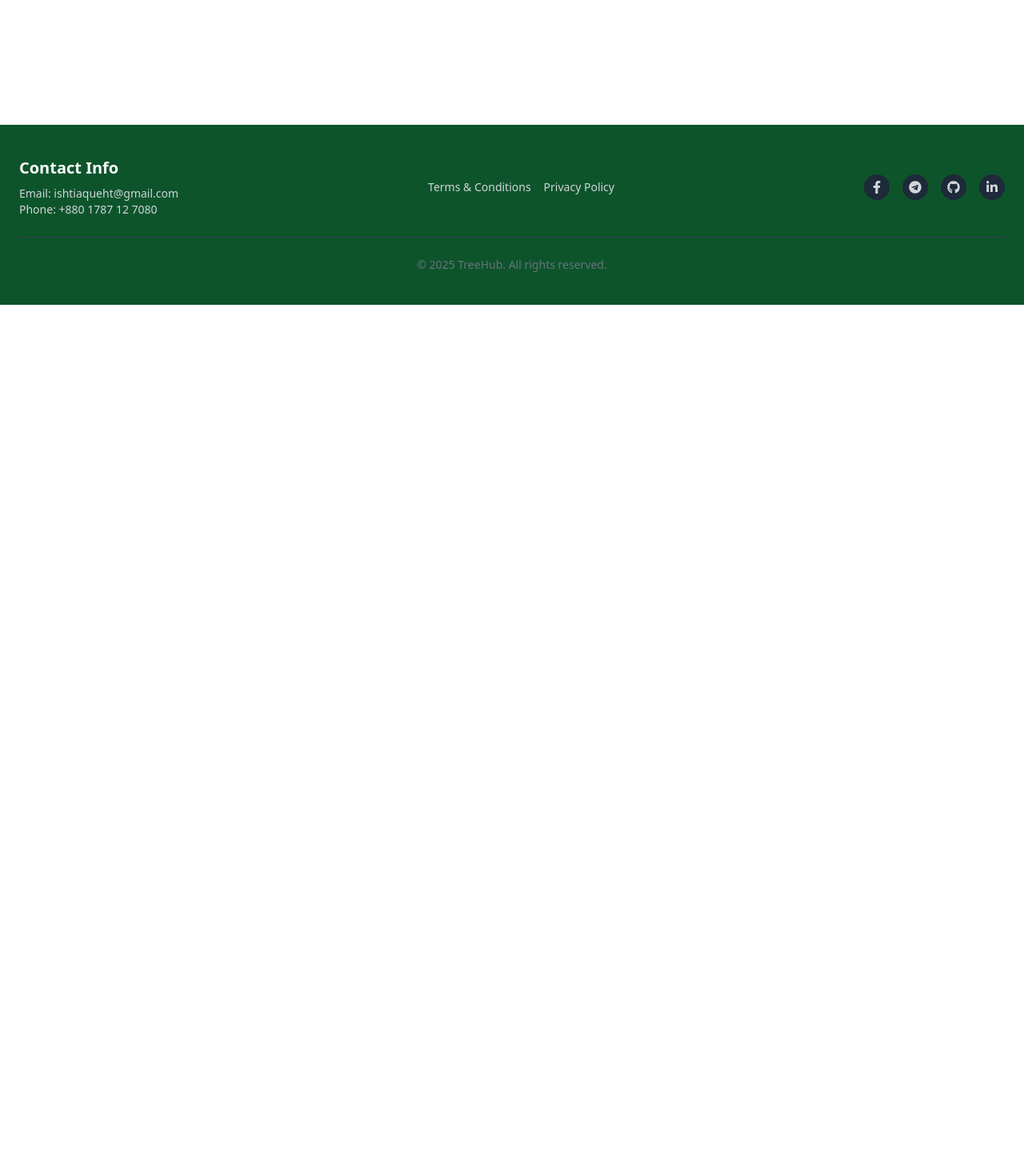
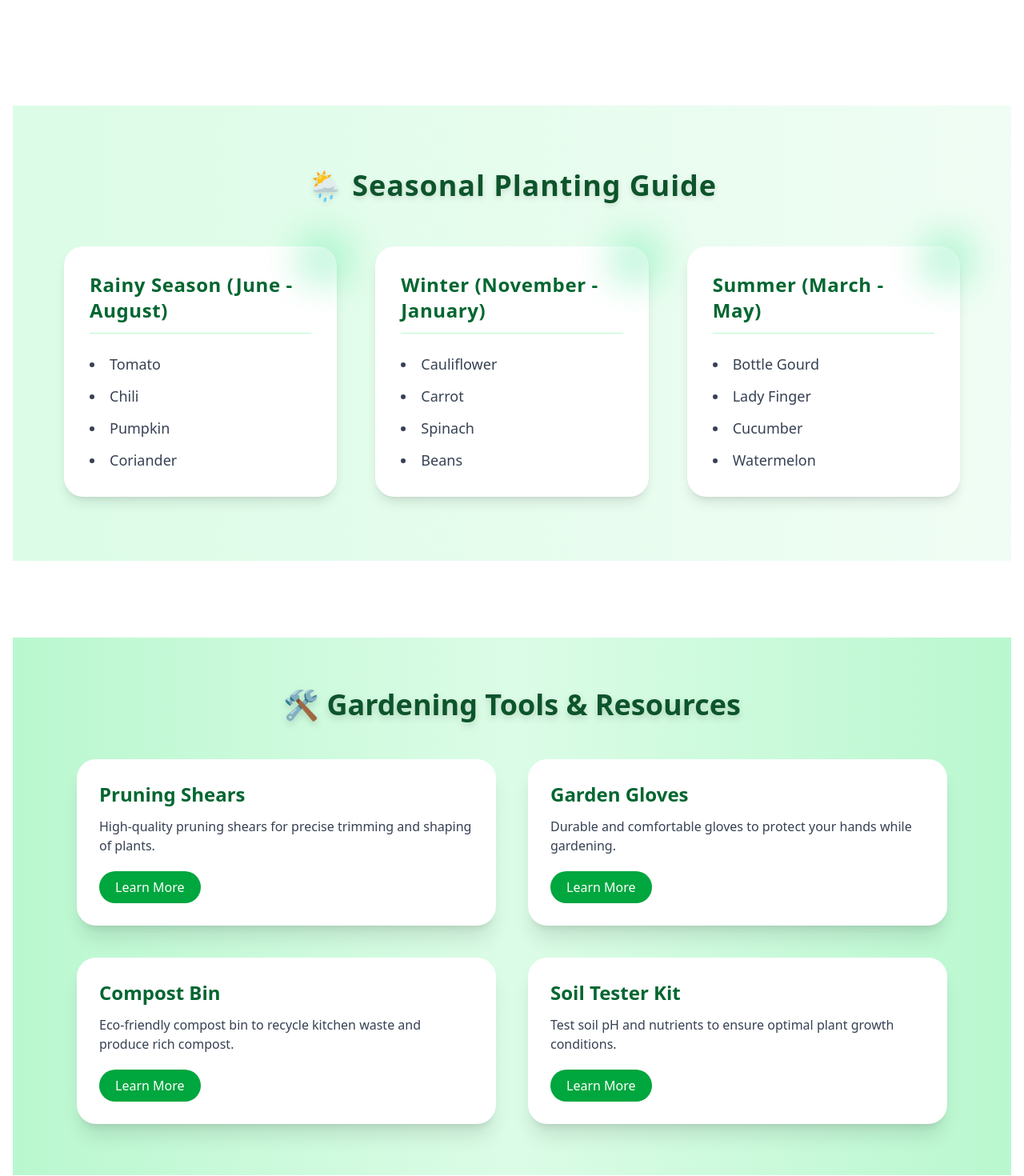
Before and after one commit to ishtiaqueht/assignment-10-client, a React (Vite) app: page / in a window 1280 px wide. Shown: the part 1180-2650 px from the top of the page at 80% size. Before the commit the page ends 1561 px from the top, so only its background shows below. Built offline with nearby package versions, Linux system fonts and the light colour scheme; no server answers.

Commit message:
extra section done

```diff
--- a/src/Components/Banner.jsx
+++ b/src/Components/Banner.jsx
@@ -5,7 +5,7 @@ const slides = [
   {
     id: 1,
     image: "/public/images/banner-1.jpg",
-    title: "🌼 Gardening Workshop",
+    title: " Gardening Workshop",
     description: "Join our hands-on composting and soil improvement session.",
     button: "Join Now",
     link: "/explore-gardeners",
@@ -13,7 +13,7 @@ const slides = [
   {
     id: 2,
     image: "/public/images/banner-2.jpg",
-    title: "🌱 Balcony Gardening Tips",
+    title: "Balcony Gardening Tips",
     description: "Learn how to grow more in small spaces. Beginners welcome!",
     button: "Learn More",
     link: "/browse-tips",
@@ -21,7 +21,7 @@ const slides = [
   {
     id: 3,
     image: "/public/images/banner-3.jpg",
-    title: "💧 Hydroponics Basics",
+    title: " Hydroponics Basics",
     description: "Discover water-based farming and modern techniques.",
     button: "Explore",
     link: "/browse-tips",
--- /dev/null
+++ b/src/Components/GardeningTools.jsx
@@ -0,0 +1,63 @@
+
+import React from "react";
+
+const tools = [
+  {
+    name: "Pruning Shears",
+    description:
+      "High-quality pruning shears for precise trimming and shaping of plants.",
+    link: "https://www.advancingalternatives.com/blog/pruning-shears/?srsltid=AfmBOoph39vh_Gwfb-WDJaYBF3yh_xVs_EwJgRTRd4mUH9DZDuzi3oPC",
+  },
+  {
+    name: "Garden Gloves",
+    description:
+      "Durable and comfortable gloves to protect your hands while gardening.",
+    link: "https://www.thegardenglove.com/",
+  },
+  {
+    name: "Compost Bin",
+    description:
+      "Eco-friendly compost bin to recycle kitchen waste and produce rich compost.",
+    link: "https://togohb.com/food-waste-composting/?gad_source=1&gad_campaignid=22778545656&gbraid=0AAAAABW7bHwOXiTc90_oBXArBwvj_vknc&gclid=CjwKCAjwv5zEBhBwEiwAOg2YKK9yqXN2-IUvroFjXUAiOA2NQUkjitE-87z2iOZ2XhoRhx1otc8uiBoCJI8QAvD_BwE",
+  },
+  {
+    name: "Soil Tester Kit",
+    description:
+      "Test soil pH and nutrients to ensure optimal plant growth conditions.",
+    link: "https://www.mysoiltesting.com/?srsltid=AfmBOoo0Oa-kBfUueMcxQ5ZixNx3VsjZ3volpntjChMm5R0EmTwgT9Ss",
+  },
+];
+
+const GardeningTools = () => {
+  return (
+    <section className="bg-gradient-to-r from-green-200 via-green-100 to-green-200 py-16 px-6 sm:px-10 lg:px-20">
+      <h2 className="text-4xl font-extrabold text-center text-green-900 mb-12 drop-shadow-lg">
+        🛠️ Gardening Tools & Resources
+      </h2>
+
+      <div className="max-w-7xl mx-auto grid grid-cols-1 md:grid-cols-2 gap-10">
+        {tools.map((tool, idx) => (
+          <div
+            key={idx}
+            className="bg-white rounded-3xl shadow-xl p-7 hover:scale-105 transform transition-transform duration-300 cursor-pointer"
+          >
+            <h3 className="text-2xl font-semibold text-green-800 mb-3">
+              {tool.name}
+            </h3>
+            <p className="text-gray-700 mb-5">{tool.description}</p>
+            <a
+              href={tool.link}
+              target="_blank"
+              rel="noopener noreferrer"
+              className="inline-block bg-green-600 text-white px-5 py-2 rounded-full font-medium hover:bg-green-700 transition-colors"
+            >
+              Learn More
+            </a>
+          </div>
+        ))}
+      </div>
+    </section>
+  );
+};
+
+export default GardeningTools;
--- /dev/null
+++ b/src/Components/SesonalGuide.jsx
@@ -0,0 +1,56 @@
+
+import React from "react";
+
+const SeasonalGuide = () => {
+  const seasons = [
+    {
+      season: "Rainy Season (June - August)",
+      plants: ["Tomato", "Chili", "Pumpkin", "Coriander"],
+    },
+    {
+      season: "Winter (November - January)",
+      plants: ["Cauliflower", "Carrot", "Spinach", "Beans"],
+    },
+    {
+      season: "Summer (March - May)",
+      plants: ["Bottle Gourd", "Lady Finger", "Cucumber", "Watermelon"],
+    },
+  ];
+
+  return (
+    <section className="bg-gradient-to-r from-green-100 to-green-50 py-20 px-6 sm:px-10 lg:px-16">
+      <h2 className="text-4xl font-extrabold text-center text-green-900 mb-14 tracking-wide drop-shadow-md">
+        🌦️ Seasonal Planting Guide
+      </h2>
+
+      <div className="grid grid-cols-1 md:grid-cols-3 gap-12 max-w-7xl mx-auto">
+        {seasons.map((item, i) => (
+          <div
+            key={i}
+            className="relative bg-white rounded-3xl shadow-lg p-8 hover:shadow-2xl transition-shadow duration-400 cursor-pointer group"
+          >
+            {/* Decorative corner accent */}
+            <div className="absolute -top-4 -right-4 w-16 h-16 bg-green-400 rounded-full blur-xl opacity-30 group-hover:opacity-50 transition-opacity"></div>
+
+            <h3 className="text-2xl font-semibold text-green-800 mb-6 border-b border-green-200 pb-3 tracking-wide">
+              {item.season}
+            </h3>
+
+            <ul className="list-disc list-inside space-y-3 text-gray-700 font-medium text-lg">
+              {item.plants.map((plant, idx) => (
+                <li
+                  key={idx}
+                  className="hover:text-green-600 transition-colors duration-300"
+                >
+                  {plant}
+                </li>
+              ))}
+            </ul>
+          </div>
+        ))}
+      </div>
+    </section>
+  );
+};
+
+export default SeasonalGuide;
--- a/src/Components/TopTreandingTips.jsx
+++ b/src/Components/TopTreandingTips.jsx
@@ -88,8 +88,6 @@ const TopTrendingTips = () => {
                   </span>
                 </div>
               </div>
-
-
             </div>
           </div>
         ))}
--- a/src/Pages/Home.jsx
+++ b/src/Pages/Home.jsx
@@ -2,6 +2,8 @@ import React from "react";
 import Banner from "../Components/Banner";
 import FeaturedGardeners from "../Components/FeaturedGardeners";
 import TopTrendingTips from "../Components/TopTreandingTips";
+import SeasonalGuide from "../Components/SesonalGuide";
+import GardeningTools from "../Components/GardeningTools";
 
 const Home = () => {
   return (
@@ -15,6 +17,12 @@ const Home = () => {
       <section className="mb-24">
         <TopTrendingTips></TopTrendingTips>
       </section>
+      <section className="mb-24">
+        <SeasonalGuide></SeasonalGuide>
+      </section>
+      <section className="mb-24">
+        <GardeningTools></GardeningTools>
+      </section>
     </div>
   );
 };
```
Lines whose indentation alone changed are shown as unchanged.
